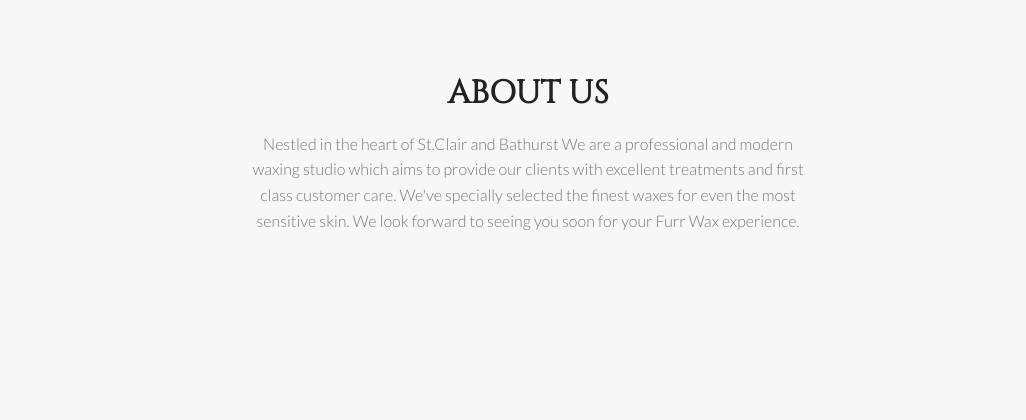
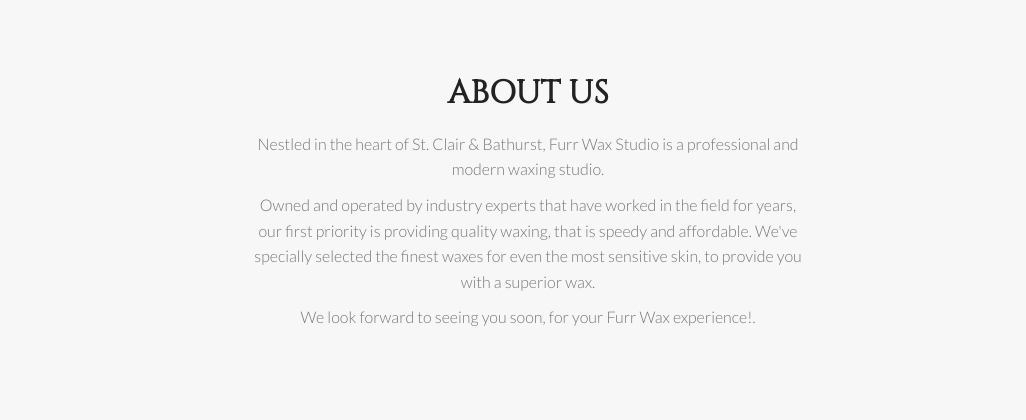
Before and after one commit to godd9170/furrwaxbar, a plain HTML site: page index.html in a window 1280 px wide. Shown: the part 1040-1460 px from the top of the page, without its empty margins (112-1138 px from the left). Drawn offline with Linux system fonts and the light colour scheme; some packages are replaced by stand-ins of ours.

Commit message:
services

```diff
--- a/index.html
+++ b/index.html
@@ -41,6 +41,7 @@
 					<ul class="nav navbar-nav" data-0="margin-top:20px;" data-300="margin-top:5px;">
 						<li class="active"><a href="index.html">Home</a></li>
 						<li><a href="#section-book">Book Appointments</a></li>
+						<li><a href="./img/portfolio/services.pdf">Services</a></li>
 					</ul>
 				</div><!--/.navbar-collapse -->
 			</div>
@@ -69,7 +70,11 @@
 					<div class="col-md-offset-3 col-md-6">
 						<div class="section-header">
 							<h2 class="section-heading animated" data-animation="bounceInUp">About Us</h2>
-							<p>Nestled in the heart of St.Clair and Bathurst We are a professional and modern waxing studio which aims to provide our clients with excellent treatments and first class customer care. We've specially selected the finest waxes for even the most sensitive skin. We look forward to seeing you soon for your Furr Wax experience.</p>
+							<p>Nestled in the heart of St. Clair & Bathurst, Furr Wax Studio is a professional and modern waxing studio.</p>
+
+							<p>Owned and operated by industry experts that have worked in the field for years, our first priority is providing quality waxing, that is speedy and affordable. We've specially selected the finest waxes for even the most sensitive skin, to provide you with a superior wax.</p>
+
+							<p>We look forward to seeing you soon, for your Furr Wax experience!.</p>
 						</div>
 					</div>
 				</div>
```
Also changed, not shown: 1 other file.
